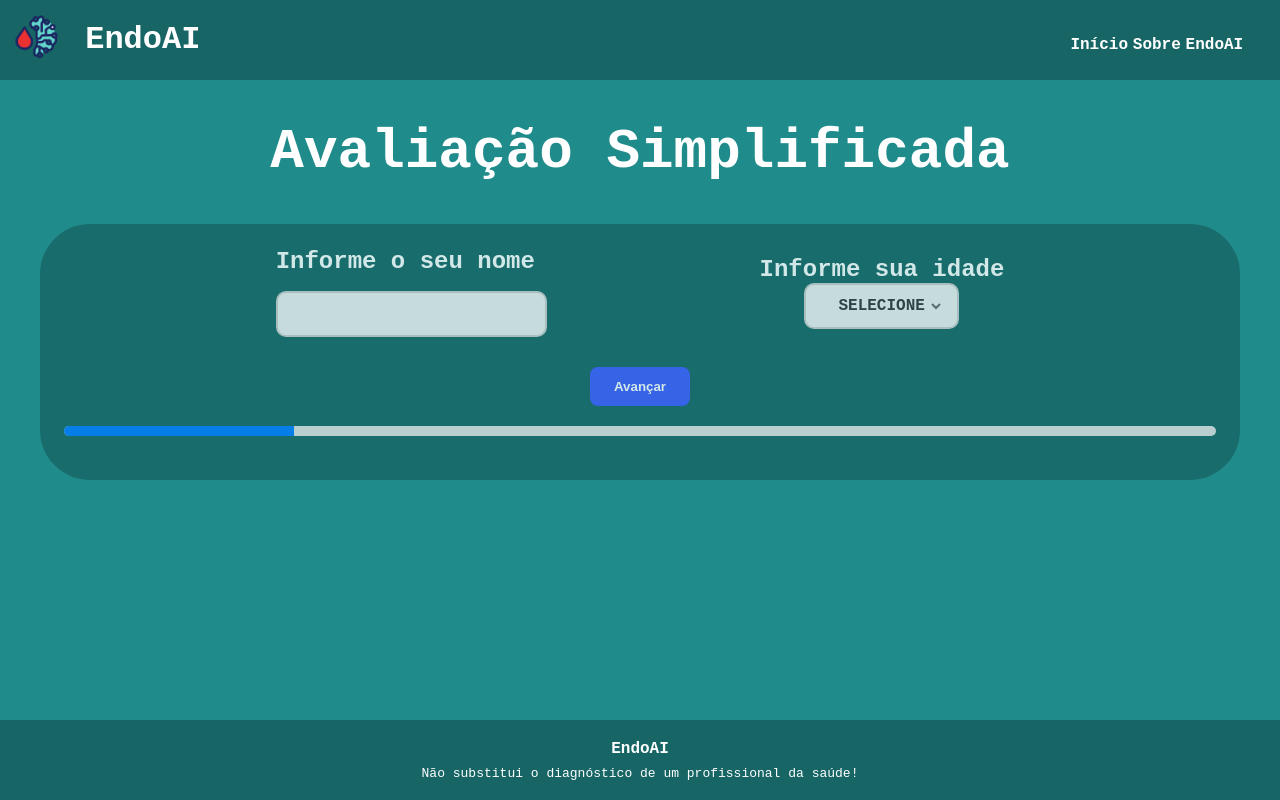
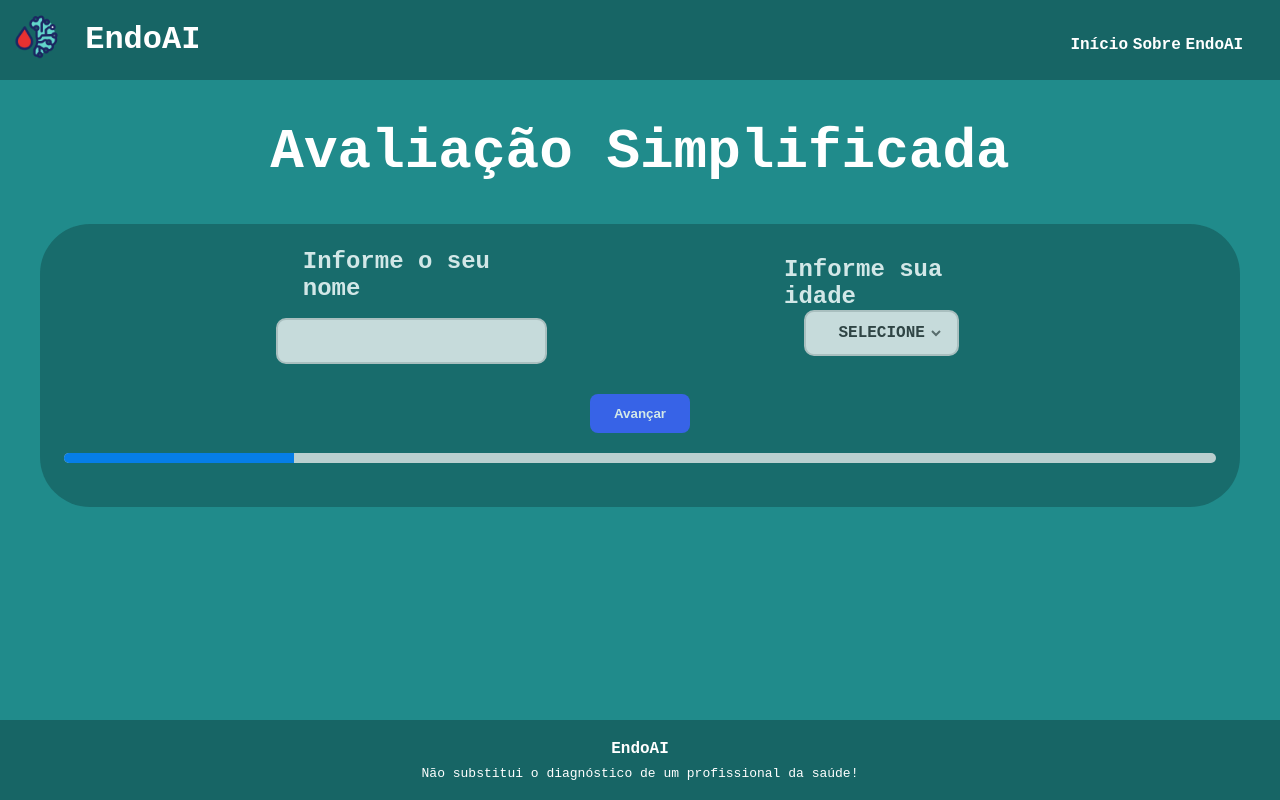
Before and after one commit to paulo-campos-57/EndoAI, a React (Create React App) app in the folder frontend/endo-front/: page /simplificado in a window 1280 px wide. Built offline with nearby package versions, Linux system fonts and the light colour scheme.

Commit message:
style: adapt form alignement

```diff
--- a/frontend/endo-front/src/pages/Extended/Extended.module.css
+++ b/frontend/endo-front/src/pages/Extended/Extended.module.css
@@ -32,6 +32,7 @@
     display: flex;
     flex-direction: column;
     justify-content: space-between;
+    align-items: center;
     padding: 3vh;
     margin-bottom: 10vh;
 }
@@ -92,7 +93,7 @@
     align-items: center;
     gap: 0.8rem;
     text-align: left;
-    width: 100%;
+    width: 80%;
 }
 
 .icon:hover {
--- a/frontend/endo-front/src/pages/Simplified/Simplified.module.css
+++ b/frontend/endo-front/src/pages/Simplified/Simplified.module.css
@@ -34,6 +34,7 @@
     display: flex;
     flex-direction: column;
     justify-content: space-between;
+    align-items: center;
     padding: 3vh;
     margin-bottom: 10vh;
 }
@@ -74,7 +75,7 @@
     align-items: center;
     gap: 0.8rem;
     text-align: left;
-    width: 100%;
+    width: 80%;
 }
 
 .questionAns {
```
